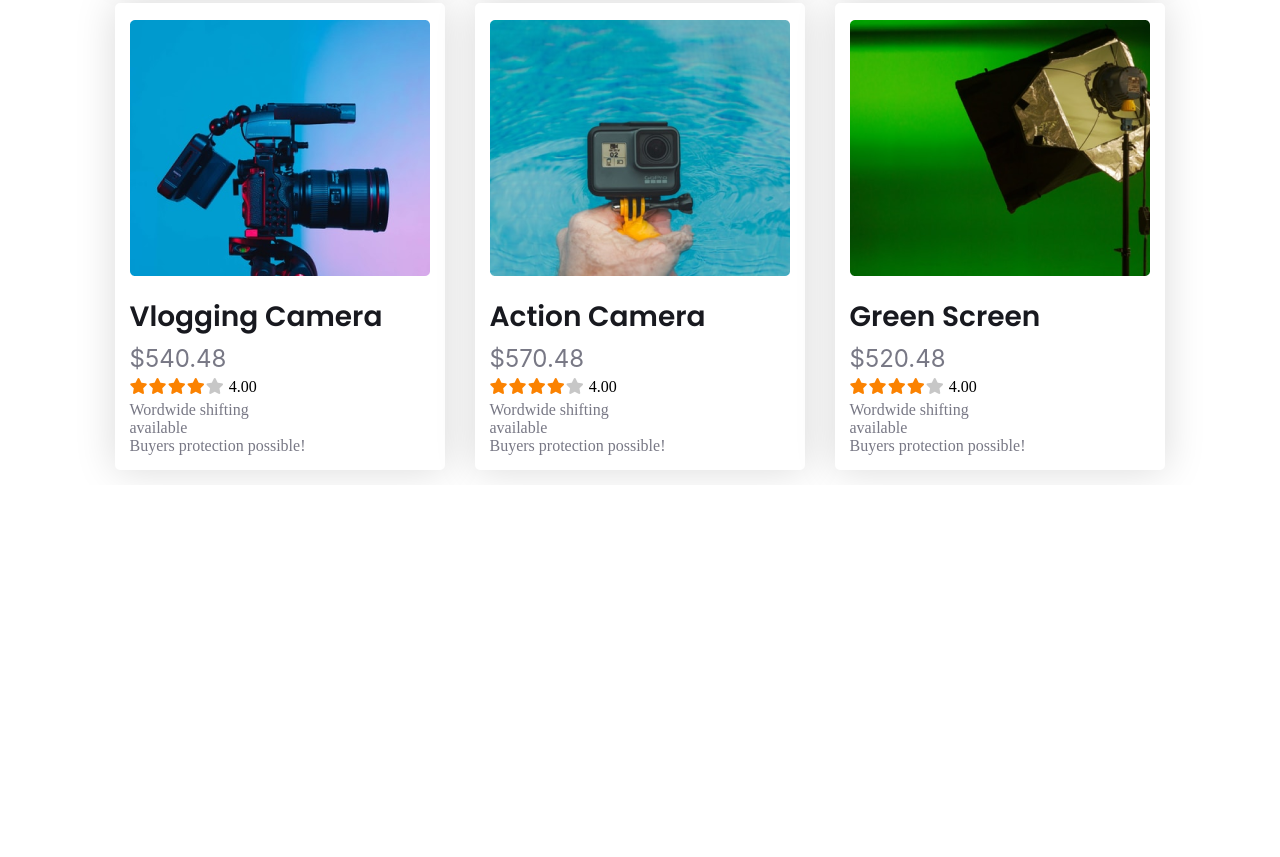
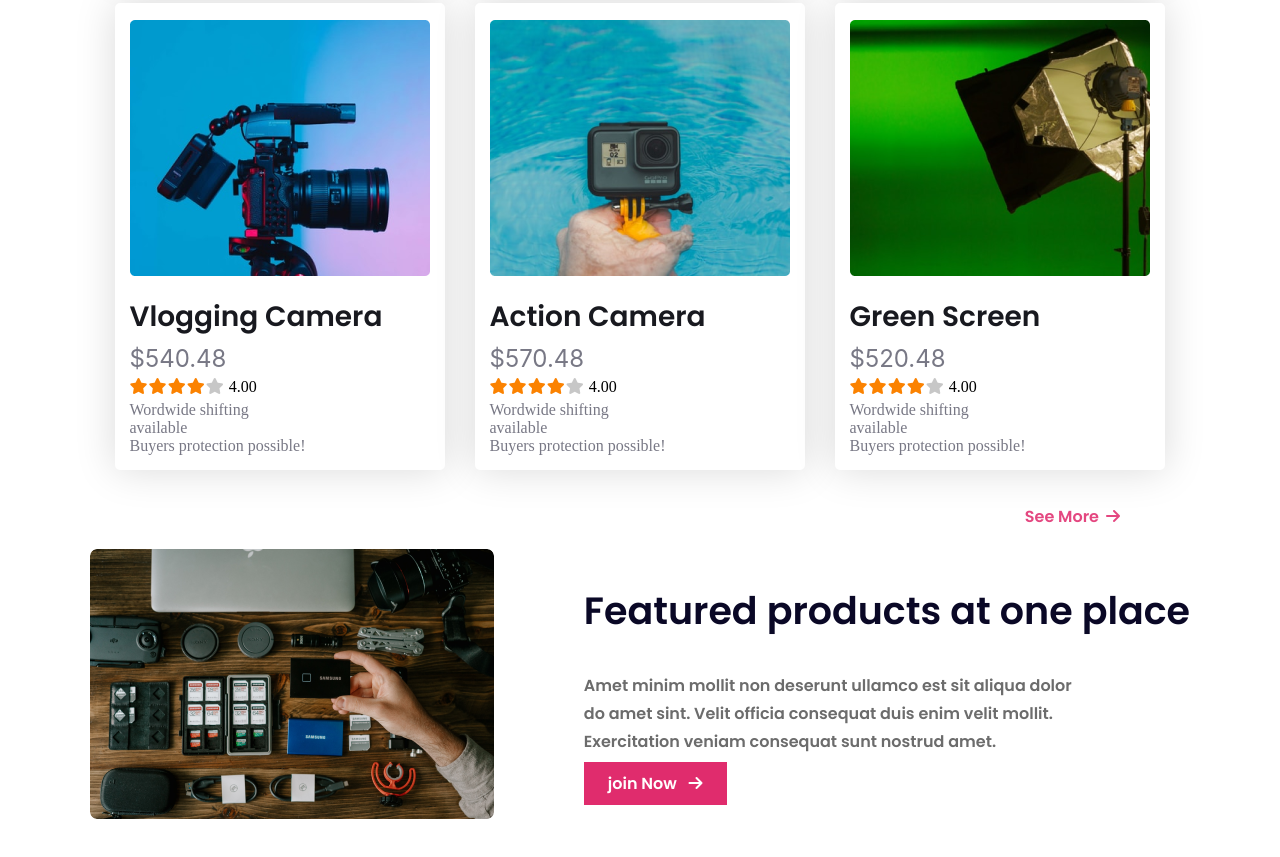
Before and after one commit to IamRidoyRoy/Influencer-Products, a plain HTML site: page index.html in a window 1280 px wide. Shown: the part 1723-2580 px from the top of the page. Before the commit the page ends 2208 px from the top, so only its background shows below. Drawn offline with Linux system fonts and the light colour scheme.

Commit message:
Featured product section add

```diff
--- a/index.html
+++ b/index.html
@@ -215,7 +215,18 @@
                             Buyers protection possible!</p>
                     </div>
                 </div>
+            </div>
+            <a id="see-more" href="">See More <i class="fas fa-arrow-right"></i></a>
 
+        </section>
+        <section class="feature">
+            <div>
+                <img src="images/gear.png" alt="">
+            </div>
+            <div class="one-place">
+                <h2>Featured products at one place</h2>
+                <p>Amet minim mollit non deserunt ullamco est sit aliqua dolor <br> do amet sint. Velit officia consequat duis enim velit mollit. <br> Exercitation veniam consequat sunt nostrud amet.</p>
+                <a href="">join Now <i class="fas fa-arrow-right"></i> </a>
             </div>
         </section>
     </main>
--- a/style.css
+++ b/style.css
@@ -140,3 +140,65 @@ body{
     margin-top: 5px;
 
 }
+#see-more{
+    display: flex;
+    justify-content: flex-end;
+    text-decoration: none;
+    color: rgba(224, 44, 109, 0.87);
+    font-family: Poppins;
+    font-style: normal;
+    font-weight: bold;
+    font-size: 16px;
+    line-height: 24px;
+    margin: 20px 160px 20px;
+}
+
+#see-more .fas{
+    margin-left: 7px;
+    margin-top: 3px;
+}
+
+/* feature section  */
+
+.feature img{
+    width: 404px;
+    height: 270px;
+    border-radius: 7px;
+    }
+.feature{
+    display: flex;
+    justify-content: center;
+    justify-content: space-evenly;
+    margin-bottom: 50px;
+}
+.one-place h2{
+    font-family: Poppins;
+    font-style: normal;
+    font-weight: bold;
+    font-size: 38px;
+    line-height: 60px;
+    color: #0A0826;
+}
+.one-place p{
+    font-family: Poppins;
+    font-style: normal;
+    font-weight: bold;
+    font-size: 16px;
+    line-height: 28px;
+    color: #6C6C6C;
+}
+.one-place a{
+    background-color: #E02C6D;
+    padding: 10px 24px;
+    color: #FFFFFF;
+    text-decoration: none;
+    font-family: Poppins;
+    font-style: normal;
+    font-weight: bold;
+    font-size: 16px;
+    line-height: 24px;
+
+}
+.one-place .fas{
+    margin-left: 8px;
+}
```
